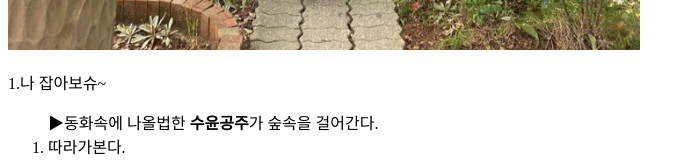
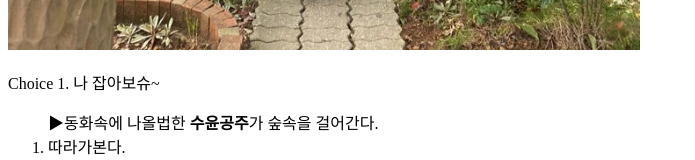
Before and after one commit to joseoungmin/suyun, a plain HTML site: page index.html in a window 1280 px wide. Shown: the part 1627-1787 px from the top of the page, without its empty margins (0-695 px from the left). Drawn offline with Linux system fonts and the light colour scheme.

Commit message:
Update index.html

```diff
--- a/index.html
+++ b/index.html
@@ -13,7 +13,7 @@
     </p>
     <p>자 그럼 시작해보자. ㅎㅎ</p>
       <img src="수윤이 사진/su8.jpg" width="50%">
-      <p>1.나 잡아보슈~<br></p>
+      <p>Choice 1. 나 잡아보슈~<br></p>
       <ol>▶동화속에 나올법한 <strong>수윤공주</strong>가 숲속을 걸어간다.
         <li>따라가본다. </li>
         <li>무시한다. </li>
```
